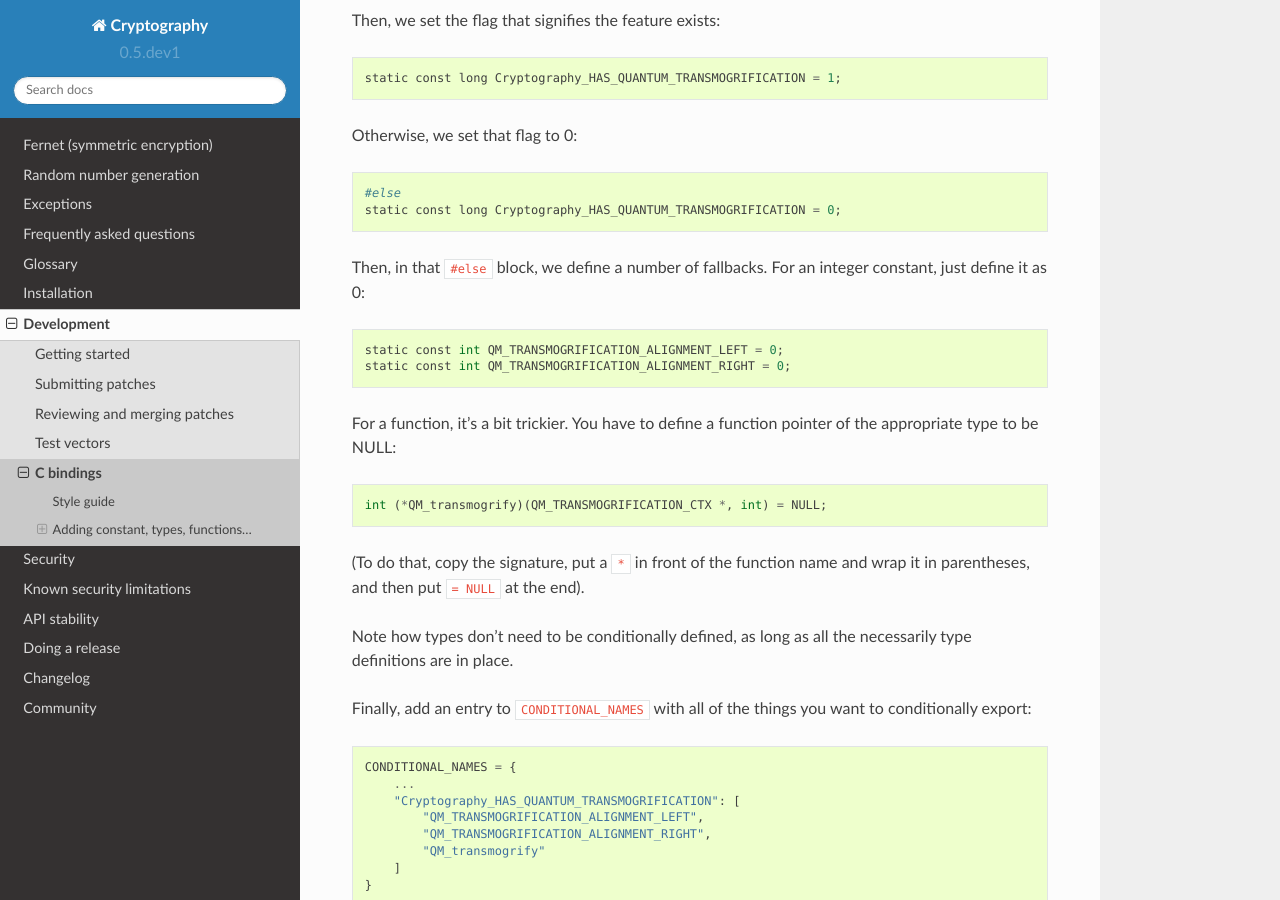
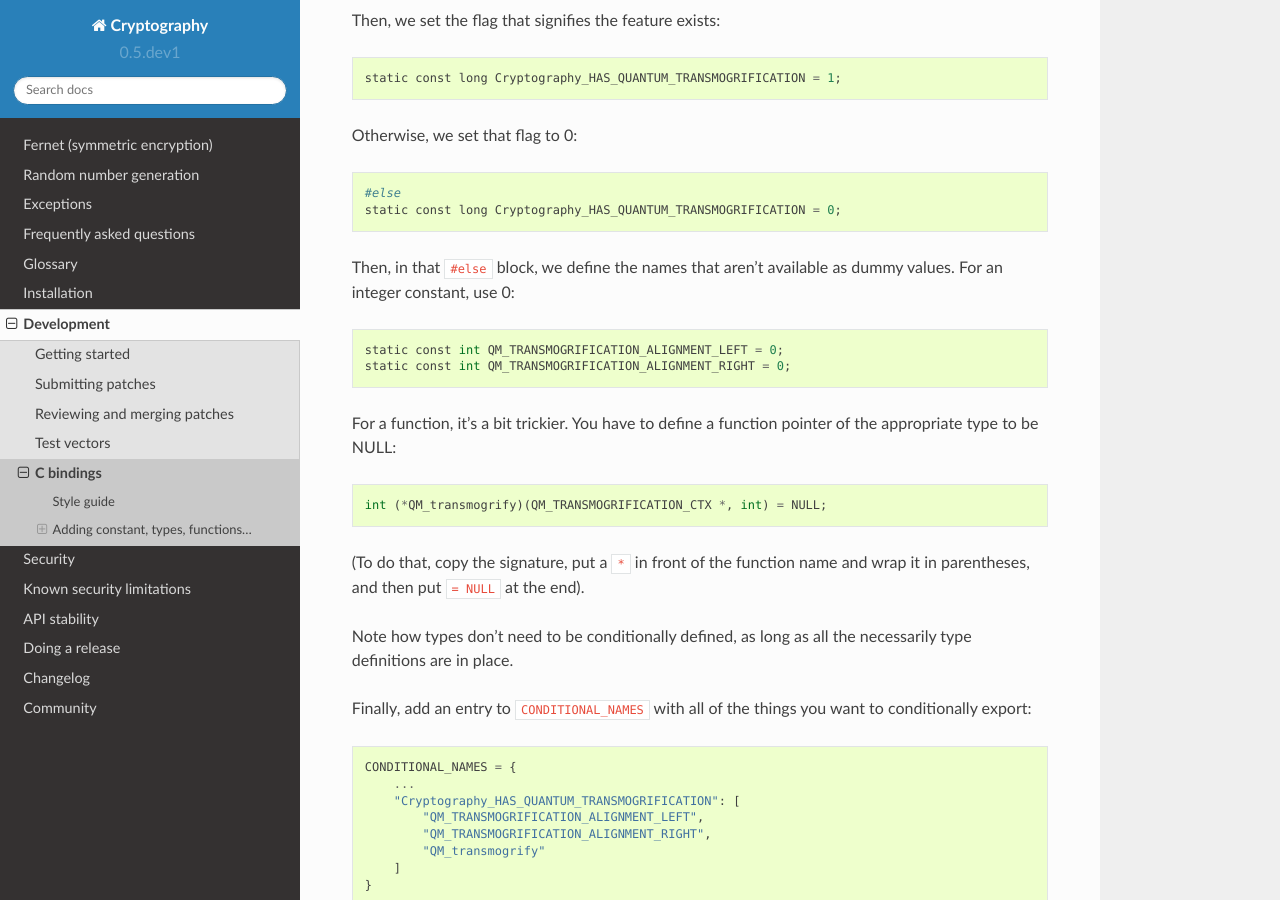
Before and after one commit to WebKing0121/cryptography, a Sphinx documentation site: the page built from docs/development/c-bindings.rst, in a window 1280 px wide and 900 px high, scrolled down 2850 px. Built offline with Sphinx 7.4.7 and the Read the Docs theme 2.0.0, drawn with Linux system fonts in a browser that asks for light colours; pages that are not in the unit, such as notebooks, are missing from menus.

Commit message:
Dance around the word "fallbacks""

```diff
--- a/docs/development/c-bindings.rst
+++ b/docs/development/c-bindings.rst
@@ -144,8 +144,8 @@ Otherwise, we set that flag to 0::
     #else
     static const long Cryptography_HAS_QUANTUM_TRANSMOGRIFICATION = 0;
 
-Then, in that ``#else`` block, we define a number of fallbacks. For an
-integer constant, just define it as 0::
+Then, in that ``#else`` block, we define the names that aren't
+available as dummy values. For an integer constant, use 0::
 
     static const int QM_TRANSMOGRIFICATION_ALIGNMENT_LEFT = 0;
     static const int QM_TRANSMOGRIFICATION_ALIGNMENT_RIGHT = 0;
```
